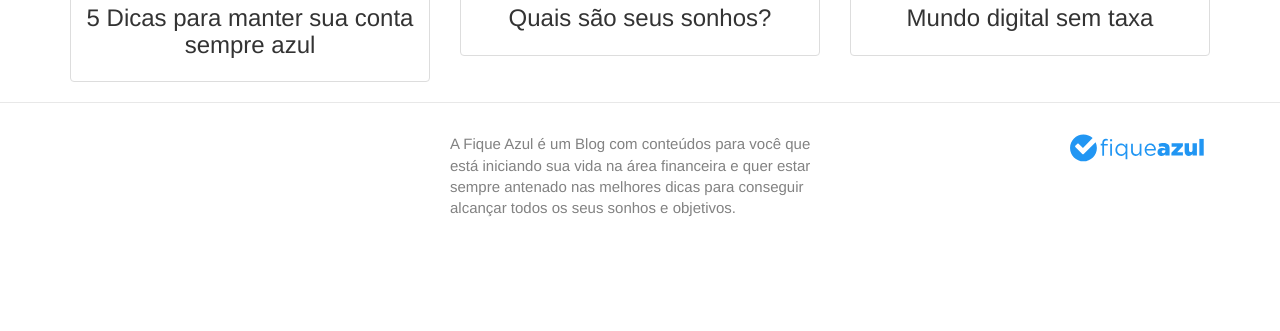
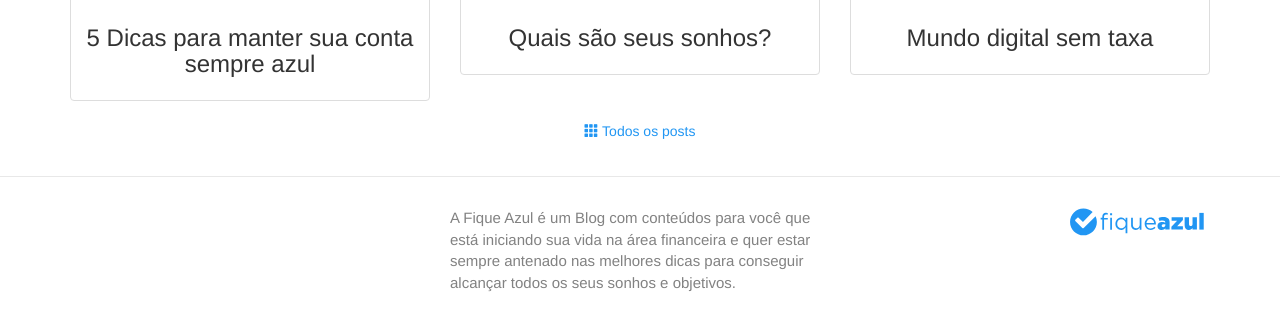
Before and after one commit to bruno-alencar/neon-blog, a Jekyll site: the page built from index.html, in a window 1280 px wide, cut to the strip 990-1323 px from the top of the page. Built offline with Jekyll 4.4.1, drawn with Linux system fonts in a browser that asks for light colours; nearby versions of some CDN libraries; comment, search, counter and statistics services are not loaded; before the commit the page ends 1249 px from its top, so only the background shows below that.

Commit message:
Create a new section. Animate arrow and add new button to blog on index page

```diff
--- a/_sass/_layout.scss
+++ b/_sass/_layout.scss
@@ -72,9 +72,45 @@
 
 #arrow {
     font-size: 1.7em;
-    padding: 15px;
+    padding: 25px;
     @include media-query($on-palm) {
         font-size: 1.2em;
+    }
+}
+
+.down-arrow{
+    position: relative;
+    margin-left: -1px;
+    margin-top: 8px;
+    z-index: 2;
+
+    svg {
+        position: absolute;
+        -webkit-animation: movearrow 1.5s infinite;
+        -moz-animation: movearrow 1.5s infinite;
+        -o-animation: movearrow 1.5s infinite;
+    }
+
+}
+
+
+@-webkit-keyframes movearrow {
+    0%,
+    100% {
+        margin-top: 8px
+    }
+    50% {
+        margin-top: 15px
+    }
+}
+
+@keyframes movearrow {
+    0%,
+    100% {
+        margin-top: 8px
+    }
+    50% {
+        margin-top: 15px
     }
 }
 
@@ -291,3 +327,11 @@
 .light-text {
     color: $white-color !important;
 }
+
+.links {
+    color: $primary-blue-color !important;
+}
+
+article {
+    padding-bottom: 35px;
+}
--- a/index.html
+++ b/index.html
@@ -11,12 +11,24 @@
         </div>
     </div>
 </section>
-<!-- <section>
+<!-- <section class="explain">
     <header class="second-titles">
         <div class="container">
             <h1 class="page-header text-center">O que somos?</h1>
         </div>
     </header>
+    <div class="row">
+        <article class="col-md-4">
+
+        </article>
+        <article class="col-md-4">
+
+        </article>
+        <article class="col-md-4">
+
+        </article>
+    </div>
+
 </section> -->
 <section>
     <header class="second-titles">
@@ -40,6 +52,11 @@
             </a>
         {% endfor %}
         </div>
+        <div class="row">
+            <div class="col-md-12 text-center">
+                <a href="{{site.url}}/blog" class="links"><span class="glyphicon glyphicon-th"></span> Todos os posts</a>
+            </div>
+        </div>
     </article>
 
 </section>
```
